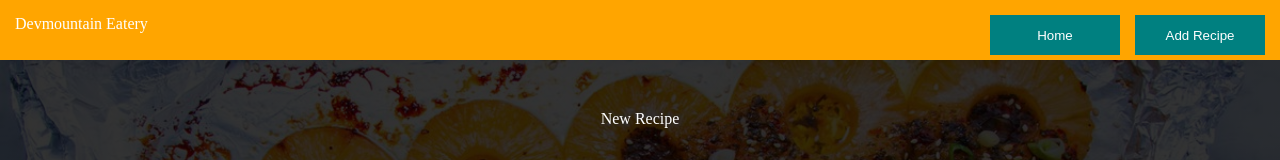
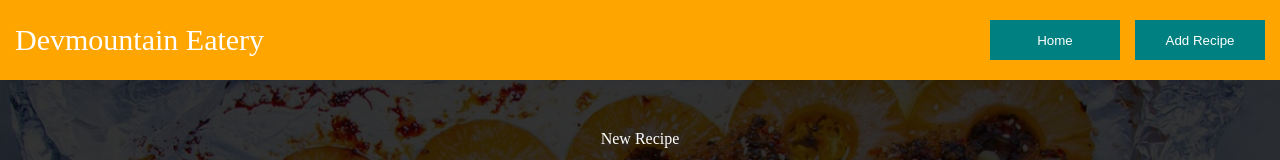
Before and after one commit to Lerwa30/react-recipes, a React (Create React App) app: page / in a window 1280 px wide. Shown: the top 160 px of the page. Built offline with nearby package versions, Linux system fonts and the light colour scheme; no server answers; the HTML template or start-up script is replaced by a standard one.

Commit message:
fixed and centered header

```diff
--- a/src/components/Header.module.css
+++ b/src/components/Header.module.css
@@ -1,10 +1,15 @@
 .header {
     display: flex;
+    align-items: center;
     justify-content: space-between;
     width: 100vw;
-    height: 60px;
+    height: 80px;
     background-color: orange;
     color: white;
+}
+
+h2 {
+    font-size: 30px;
 }
 
 .headercontent {
```
